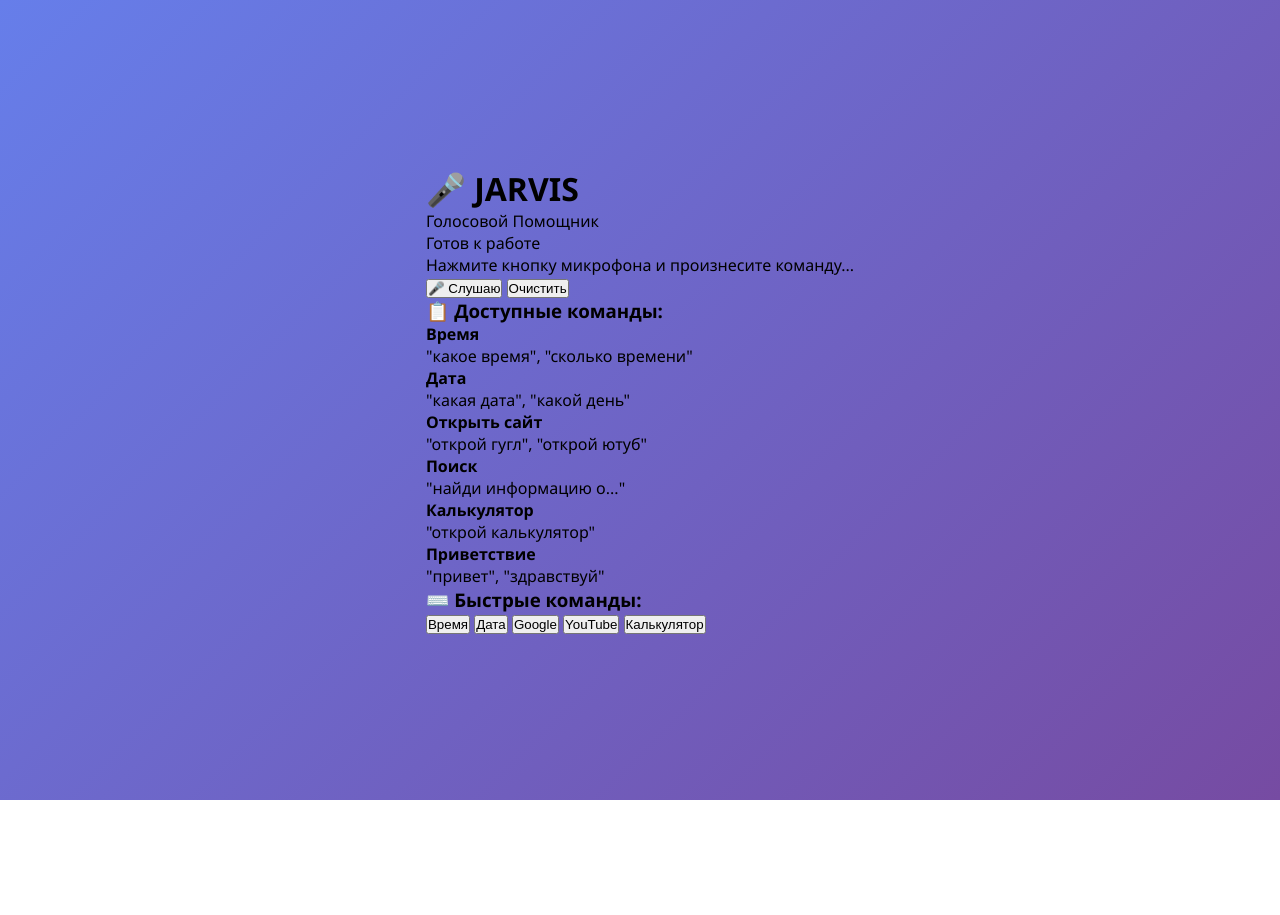
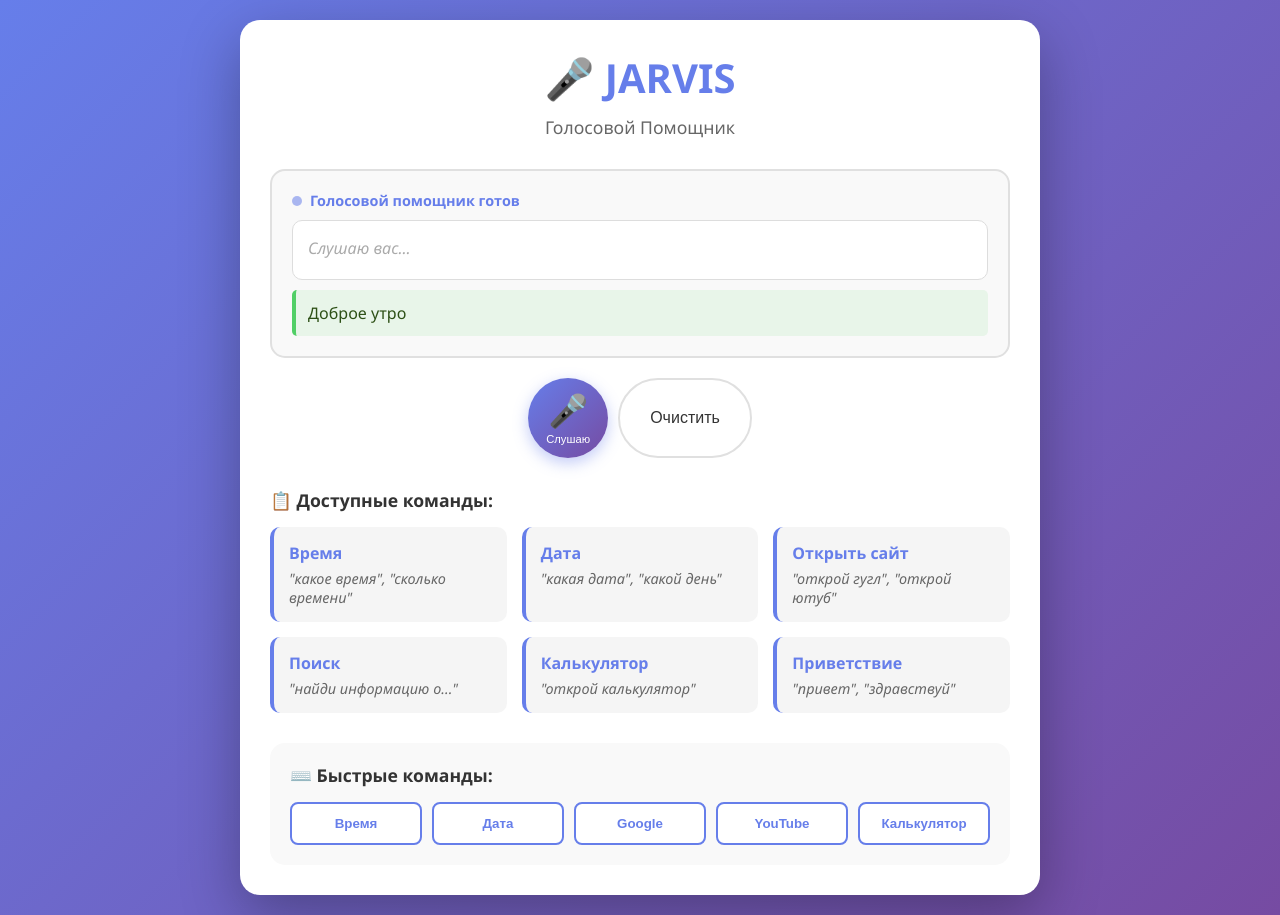
Before and after one commit to snu1bekuu1u-lang/calculator, a plain HTML site: page voice-assistant.html in a window 1280 px wide. Before the commit the page ends 800 px from the top, so only its background shows below. Drawn offline with Linux system fonts and the light colour scheme.

Commit message:
Fix voice assistant HTML to use correct CSS file path

```diff
--- a/voice-assistant.html
+++ b/voice-assistant.html
@@ -4,20 +4,26 @@
     <meta charset="UTF-8">
     <meta name="viewport" content="width=device-width, initial-scale=1.0">
     <title>Голосовой Помощник JARVIS</title>
-    <link rel="stylesheet" href="style.css">
+    <link rel="stylesheet" href="voice-assistant-style.css">
 </head>
 <body>
     <div class="container">
         <div class="assistant">
             <div class="header">
+                <div class="jarvis-animation">
+                    <div class="wave wave1"></div>
+                    <div class="wave wave2"></div>
+                    <div class="wave wave3"></div>
+                    <div class="wave wave4"></div>
+                </div>
                 <h1>🎤 JARVIS</h1>
                 <p>Голосовой Помощник</p>
             </div>
 
             <div class="display-area">
-                <div class="status" id="status">Готов к работе</div>
+                <div class="status" id="status">Инициализация...</div>
                 <div class="transcript" id="transcript">
-                    <p class="placeholder">Нажмите кнопку микрофона и произнесите команду...</p>
+                    <p class="placeholder">Слушаю вас...</p>
                 </div>
                 <div class="response" id="response"></div>
             </div>
@@ -73,6 +79,6 @@
         </div>
     </div>
 
-    <script src="script.js"></script>
+    <script src="voice-assistant-script.js"></script>
 </body>
 </html>
```
